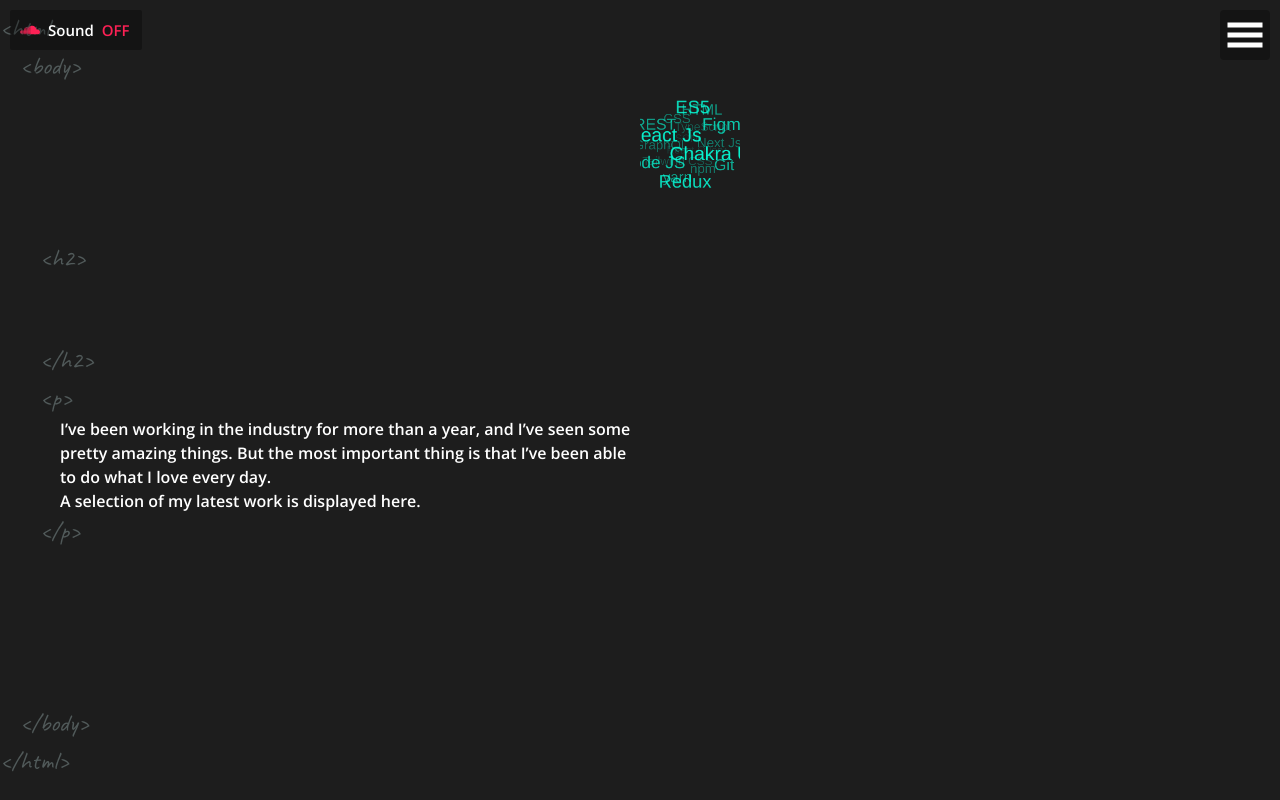
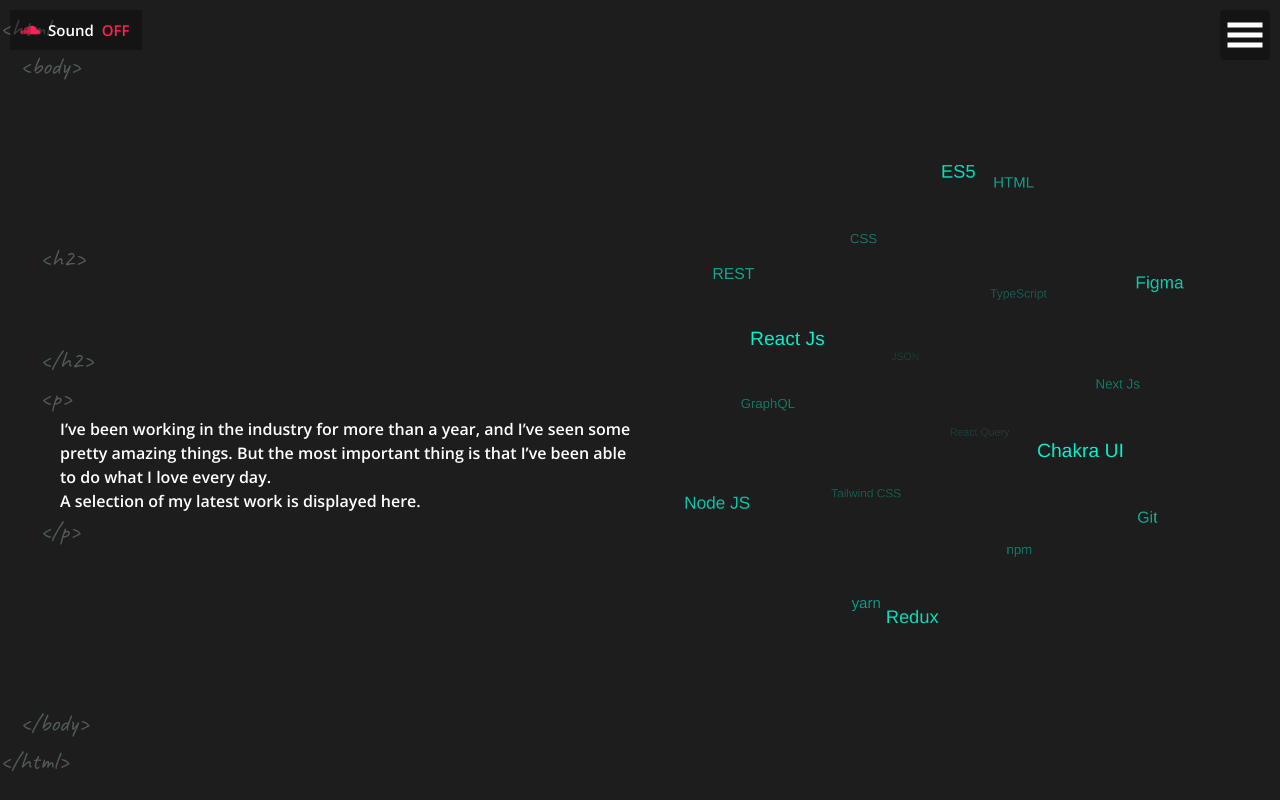
Before and after one commit to nikhilgupta58/portfolio3.0, a React (Vite) app: page /skill in a window 1280 px wide. Built offline with nearby package versions, Linux system fonts and the light colour scheme; no server answers.

Commit message:
getting started check on business box if name ex

```diff
--- a/index.html
+++ b/index.html
@@ -10,29 +10,6 @@
     <div id="root"></div>
     <script src="https://code.jquery.com/jquery-3.6.0.js"></script>
     <script src="tagcanvas.min.js" type="text/javascript"></script>
-    <script>
-      $(document).ready(function () {
-        if (
-          !$("#myCanvas").tagcanvas(
-            {
-              textColour: "#08fdd8",
-              outlineColour: "transparent",
-              reverse: true,
-              depth: 0.8,
-              maxSpeed: 0.05,
-              weight: true,
-              activeCursor: "default",
-              pinchZoom: false,
-              zoomEnabled: false,
-            },
-            "tags"
-          )
-        ) {
-          // something went wrong hide the canvas container,
-          $("#myCanvasContainer");
-        }
-      });
-    </script>
     <script type="module" src="/src/main.tsx"></script>
   </body>
 </html>
--- a/src/components/Skills.tsx
+++ b/src/components/Skills.tsx
@@ -4,6 +4,30 @@ import HeadTag from "./HeadTag";
 import HtmlTag from "./HtmlTag";
 
 export default function Skills() {
+  React.useEffect(() => {
+    $(document).ready(function () {
+      if (
+        //@ts-ignore
+        !$("#myCanvas").tagcanvas(
+          {
+            textColour: "#08fdd8",
+            outlineColour: "transparent",
+            reverse: true,
+            depth: 0.8,
+            maxSpeed: 0.05,
+            weight: true,
+            activeCursor: "default",
+            pinchZoom: false,
+            zoomEnabled: false,
+          },
+          "tags"
+        )
+      ) {
+        // something went wrong hide the canvas container,
+        $("#myCanvasContainer");
+      }
+    });
+  }, []);
   return (
     <Flex
       w={"100%"}
@@ -46,11 +70,11 @@ export default function Skills() {
 
 const Globle = () => {
   return (
-    <div id="myCanvasContainer" style={{ width: "100%", height: "100%" }}>
+    <div id="myCanvasContainer">
       <canvas
         id="myCanvas"
-        width={"100"}
-        height="100"
+        width={"600"}
+        height="600"
         // style={{ width: "100%", height: "100%" }}
       >
         <ul id="tags">
```
